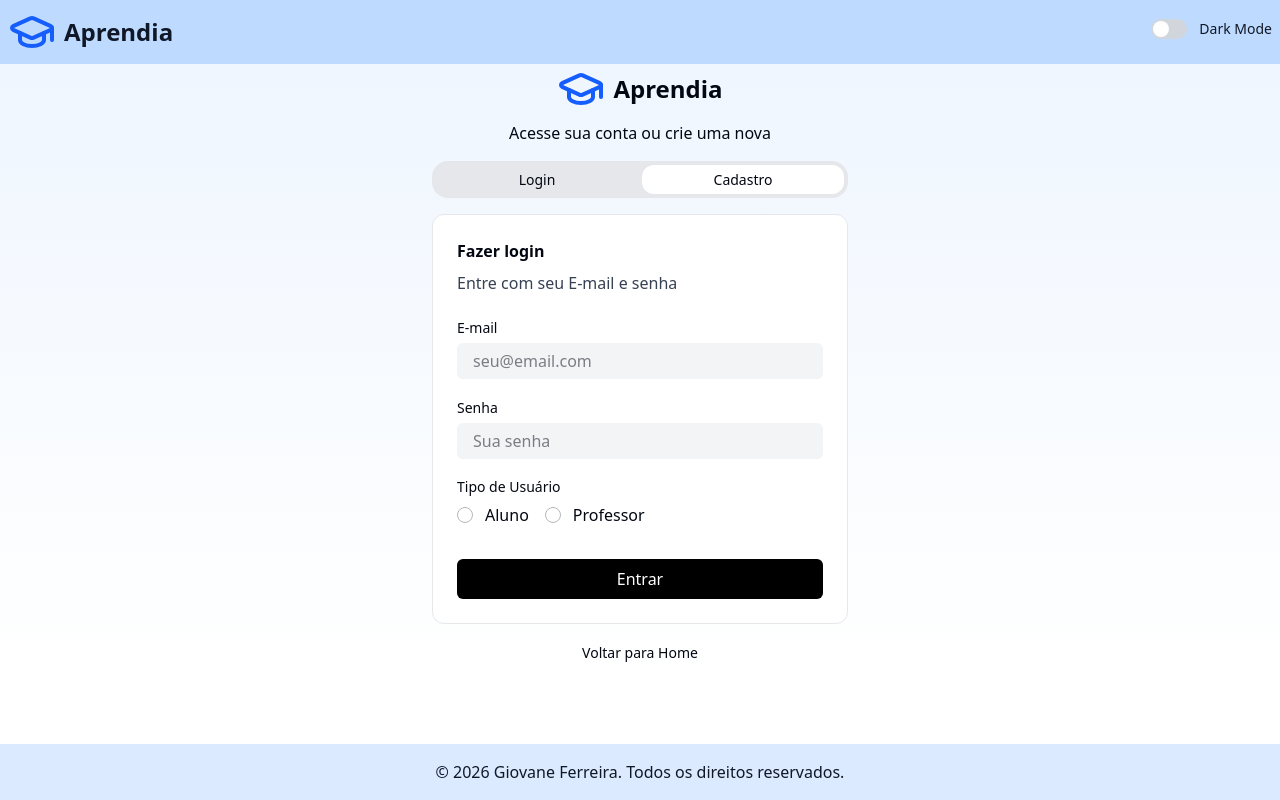
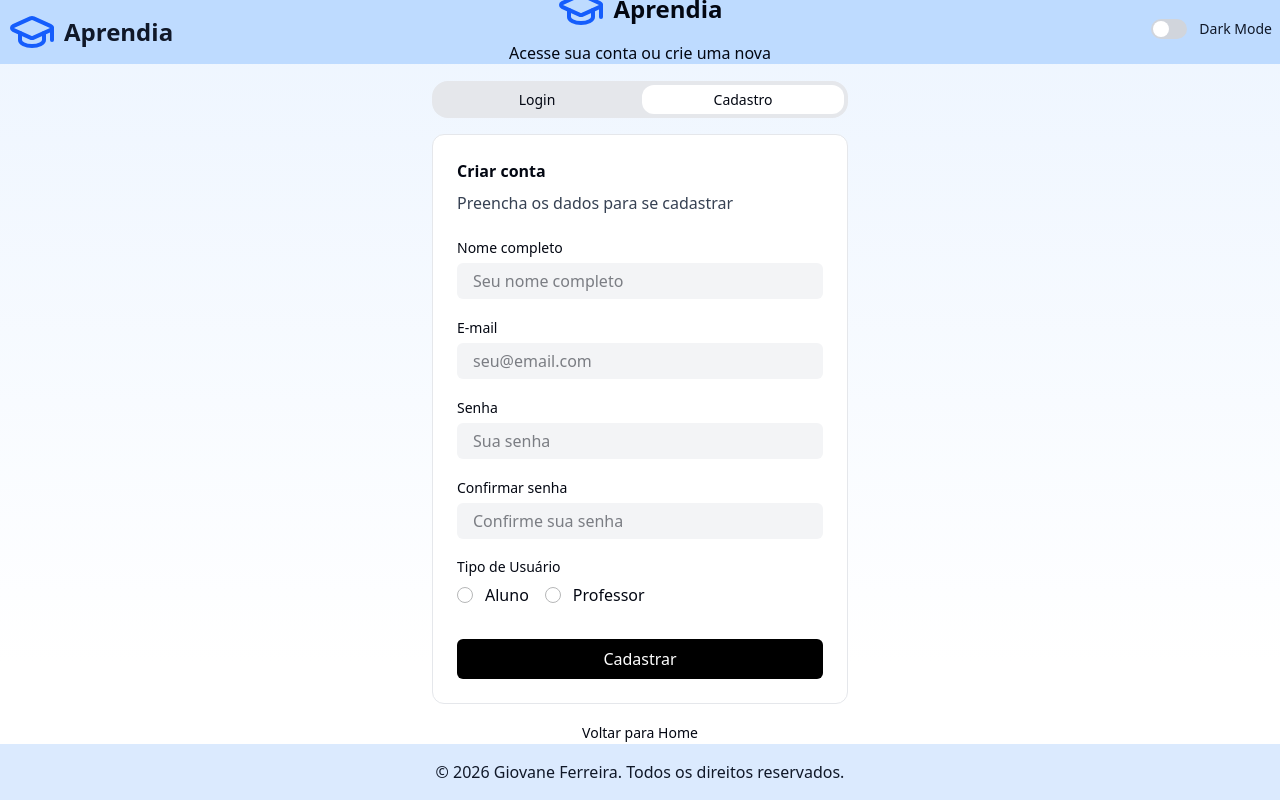
Before and after one commit to giovane-f16/pos-tech-hackaton, a Next.js app: page /auth in a window 1280 px wide. Both pictures are taken after a click on the button "Cadastro". Built offline with nearby package versions, Linux system fonts and the light colour scheme.

Commit message:
Incluindo campo cadastro

```diff
--- a/src/app/auth/page.tsx
+++ b/src/app/auth/page.tsx
@@ -36,6 +36,7 @@ const Auth = () => {
                 </button>
             </div>
 
+            {activeTab === 'login' ? (
                 <form action="" className="mt-4 p-6 border bg-white dark:bg-gray-800 border-gray-200 dark:border-gray-700 rounded-xl max-w-md mx-auto w-full">
                     <h1 className="font-bold text-[16px]">Fazer login</h1>
                     <p className="text-gray-700 mt-2 mb-5 dark:text-white">Entre com seu E-mail e senha</p>
@@ -58,6 +59,38 @@ const Auth = () => {
                     </div>
                     <button type="submit" className="mt-8 w-full bg-black text-white p-2 rounded-md cursor-pointer hover:bg-gray-800 dark:bg-gray-600 dark:hover:bg-gray-500">Entrar</button>
                 </form>
+            ) : (
+                <form action="" className="mt-4 p-6 border bg-white dark:bg-gray-800 border-gray-200 dark:border-gray-700 rounded-xl max-w-md mx-auto w-full">
+                    <h1 className="font-bold text-[16px]">Criar conta</h1>
+                    <p className="text-gray-700 mt-2 mb-5 dark:text-white">Preencha os dados para se cadastrar</p>
+                    <div>
+                        <label htmlFor="nome" className="font-medium text-sm">Nome completo</label>
+                        <input required type="text" id="nome" name="nome" placeholder="Seu nome completo" className="w-full py-1.5 px-4 bg-gray-100 rounded-md mt-1 focus:outline-none focus:ring-1 focus:ring-gray-400 dark:bg-gray-400" />
+                    </div>
+                    <div className="mt-4">
+                        <label htmlFor="email-cadastro" className="font-medium text-sm">E-mail</label>
+                        <input required type="email" id="email-cadastro" name="email" placeholder="seu@email.com" className="w-full py-1.5 px-4 bg-gray-100 rounded-md mt-1 focus:outline-none focus:ring-1 focus:ring-gray-400 dark:bg-gray-400" />
+                    </div>
+                    <div className="mt-4">
+                        <label htmlFor="password-cadastro" className="font-medium text-sm">Senha</label>
+                        <input required type="password" id="password-cadastro" name="password" placeholder="Sua senha" className="w-full py-1.5 px-4 bg-gray-100 rounded-md mt-1 focus:outline-none focus:ring-1 focus:ring-gray-400 dark:bg-gray-400" />
+                    </div>
+                    <div className="mt-4">
+                        <label htmlFor="confirm-password" className="font-medium text-sm">Confirmar senha</label>
+                        <input required type="password" id="confirm-password" name="confirmPassword" placeholder="Confirme sua senha" className="w-full py-1.5 px-4 bg-gray-100 rounded-md mt-1 focus:outline-none focus:ring-1 focus:ring-gray-400 dark:bg-gray-400" />
+                    </div>
+                    <div className="mt-4.5">
+                        <p className="font-medium text-sm">Tipo de Usuário</p>
+                        <div className="mt-1.5 flex items-center">
+                            <input type="radio" name="tipo-cadastro" id="aluno-cadastro" value="aluno" onChange={handleChange}/>
+                            <label htmlFor="aluno-cadastro" className="ml-1">Aluno</label>
+                            <input type="radio" name="tipo-cadastro" id="professor-cadastro" value="professor" className="ml-4" onChange={handleChange} />
+                            <label htmlFor="professor-cadastro" className="ml-1">Professor</label>
+                        </div>
+                    </div>
+                    <button type="submit" className="mt-8 w-full bg-black text-white p-2 rounded-md cursor-pointer hover:bg-gray-800 dark:bg-gray-600 dark:hover:bg-gray-500">Cadastrar</button>
+                </form>
+            )}
 
             <div className="text-center mt-4">
                 <a href="/" className="whitespace-nowrap rounded-md text-sm font-medium text-primary">Voltar para Home</a>
```
Lines whose indentation alone changed are shown as unchanged.
